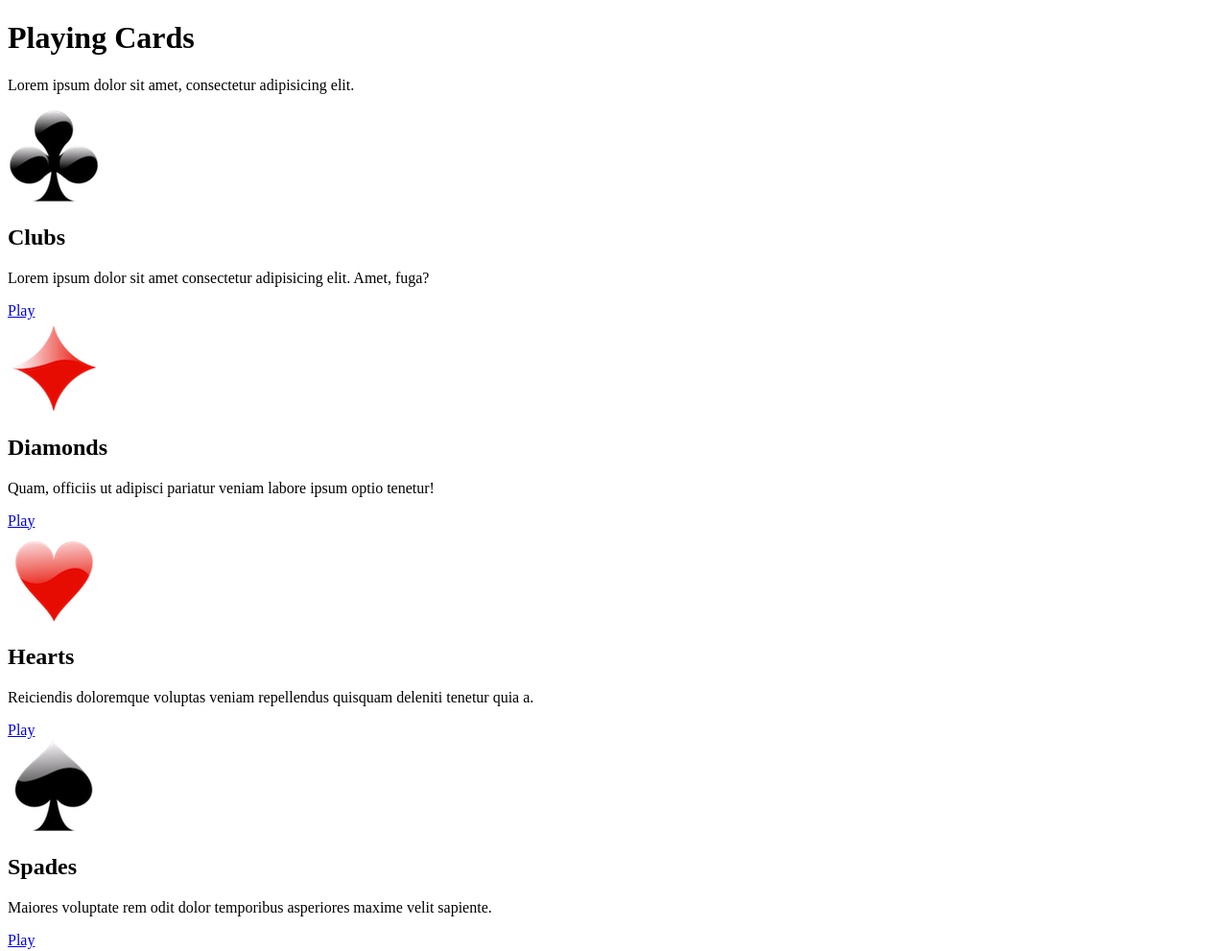
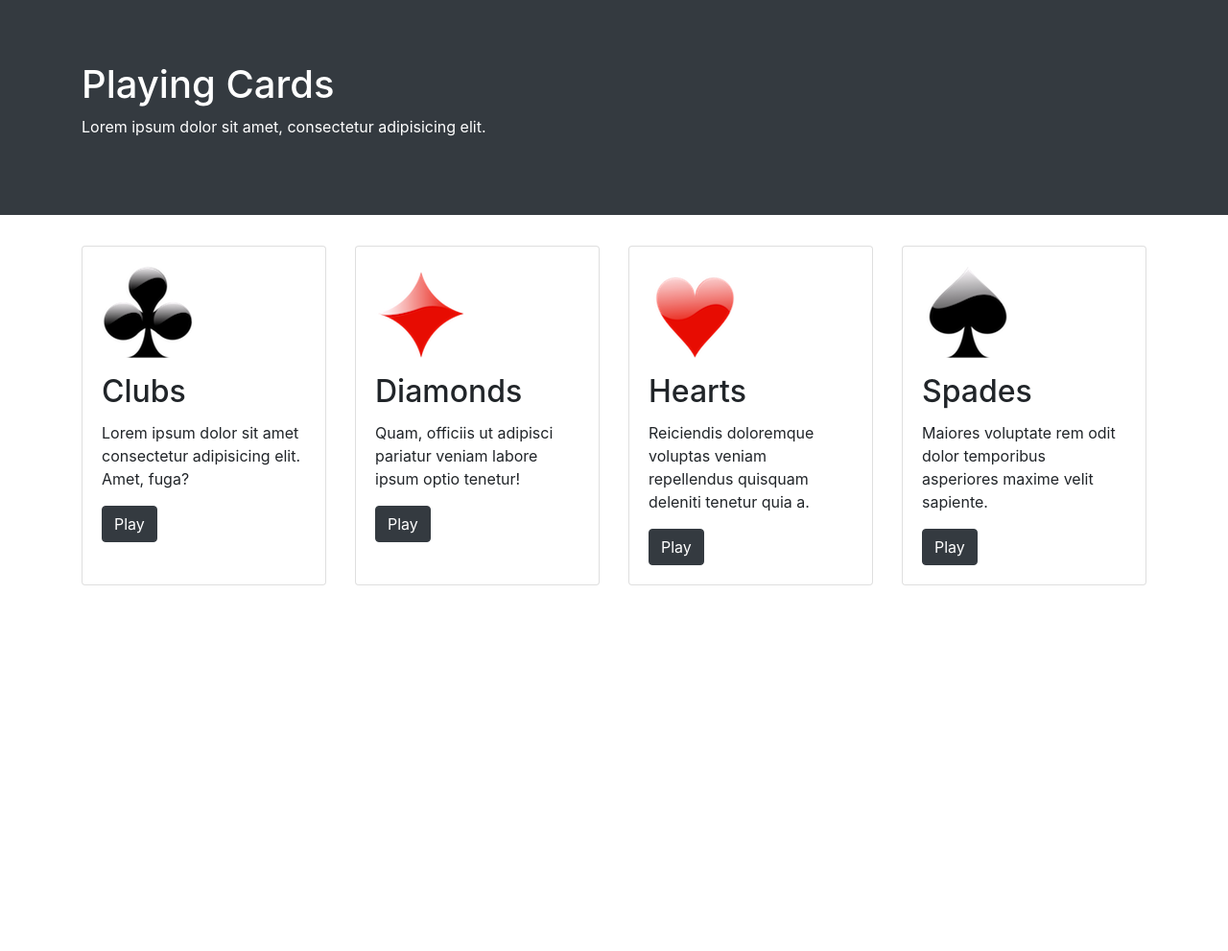
Before and after one commit to KariW1005/exercise-08-KariW1005, a plain HTML site: page index.html in a window 1280 px wide. Shown: the whole page at 96% size. After the commit the page ends 800 px from the top, so only its background shows below. Drawn offline with nearby package versions, Linux system fonts and the light colour scheme.

Commit message:
Add Bootstrap Code

```diff
--- a/index.html
+++ b/index.html
@@ -2,51 +2,97 @@
 <html lang="en">
 <head>
   <meta charset="utf-8">
+  <meta name="viewport" content="width=device-width, initial-scale=1, shrink-to-fit=no">
   <title>Playing Cards</title>
 
   <!-- link in Bootstrap here -->
+  <link rel="stylesheet" href="https://cdn.jsdelivr.net/npm/bootstrap@4.6.1/dist/css/bootstrap.min.css" integrity="sha384-zCbKRCUGaJDkqS1kPbPd7TveP5iyJE0EjAuZQTgFLD2ylzuqKfdKlfG/eSrtxUkn" crossorigin="anonymous">
 </head>
 
 <body>
-  <header>
-    <h1>Playing Cards</h1>
-    <p>Lorem ipsum dolor sit amet, consectetur adipisicing elit.</p>
+  <header class="jumbotron jumbotron-fluid bg-dark text-white">
+    <div class="container">
+      <h1>Playing Cards</h1>
+      <p>Lorem ipsum dolor sit amet, consectetur adipisicing elit.</p>
+    </div>
   </header>
 
   <main>
-
+    <div class="container">
     <!-- Card 1 -->
-    <div>
-      <img src="img/card-club-icon.png" alt="the club suit symbol">
-      <h2>Clubs</h2>
-      <p>Lorem ipsum dolor sit amet consectetur adipisicing elit. Amet, fuga?</p>
-      <a href="#">Play</a>
+    <div class="row">
+      <div class="d-flex col-md-6 col-xl-3">
+        <div class="card mb-4">
+          <div class="card-body">
+          <div class="row">
+            <div class="col-sm-auto col-xl-12">
+              <img src="img/card-club-icon.png" alt="the club suit symbol" class="pb-3">
+            </div>
+            <div class="col">
+              <h2 class="card-title">Clubs</h2>
+              <p class="card-text">Lorem ipsum dolor sit amet consectetur adipisicing elit. Amet, fuga?</p>
+              <a class="btn btn-dark" href="#">Play</a>
+            </div>
+          </div>
+        </div>
+      </div>
     </div>
 
     <!-- Card 2 -->
-    <div>
-      <img src="img/card-diamond-icon.png" alt="the diamond suit symbol">
-      <h2>Diamonds</h2>
-      <p>Quam, officiis ut adipisci pariatur veniam labore ipsum optio tenetur!</p>
-      <a href="#">Play</a>
+    <div class="d-flex col-md-6 col-xl-3">
+      <div class="card mb-4">
+        <div class="card-body">
+        <div class="row">
+          <div class="col-sm-auto col-xl-12">
+            <img src="img/card-diamond-icon.png" alt="the diamond suit symbol" class="pb-3">
+          </div>
+          <div class="col">
+            <h2 class="card-title">Diamonds</h2>
+            <p class="card-text">Quam, officiis ut adipisci pariatur veniam labore ipsum optio tenetur!</p>
+            <a class="btn btn-dark" href="#">Play</a>
+          </div>
+        </div>
+      </div>
     </div>
+  </div>
 
     <!-- Card 3 -->
-    <div>
-      <img src="img/card-heart-icon.png" alt="the heart suit symbol">
-      <h2>Hearts</h2>
-      <p>Reiciendis doloremque voluptas veniam repellendus quisquam deleniti tenetur quia a.</p>
-      <a href="#">Play</a>
+    <div class="d-flex col-md-6 col-xl-3">
+      <div class="card mb-4">
+        <div class="card-body">
+        <div class="row">
+          <div class="col-sm-auto col-xl-12">
+            <img src="img/card-heart-icon.png" alt="the heart suit symbol" class="pb-3">
+          </div>
+          <div class="col">
+            <h2 class="card-title">Hearts</h2>
+            <p class="card-text">Reiciendis doloremque voluptas veniam repellendus quisquam deleniti tenetur quia a.</p>
+            <a class="btn btn-dark" href="#">Play</a>
+          </div>
+        </div>
+      </div>
     </div>
+  </div>
 
     <!-- Card 4 -->
-    <div>
-      <img src="img/card-spade-icon.png" alt="the heart suit symbol">
-      <h2>Spades</h2>
-      <p>Maiores voluptate rem odit dolor temporibus asperiores maxime velit sapiente.</p>
-      <a href="#">Play</a>
+    <div class="d-flex col-md-6 col-xl-3">
+      <div class="card mb-4">
+        <div class="card-body">
+        <div class="row">
+          <div class="col-sm-auto col-xl-12">
+            <img src="img/card-spade-icon.png" alt="the heart suit symbol" class="pb-3">
+          </div>
+          <div class="col">
+            <h2 class="card-title">Spades</h2>
+            <p class="card-text">Maiores voluptate rem odit dolor temporibus asperiores maxime velit sapiente.</p>
+            <a class="btn btn-dark" href="#">Play</a>
+          </div>
+        </div>
+      </div>
     </div>
-
+  </div>
+</div>
+    </div>
   </main>
 </body>
 </html>
```
Also changed, not shown: 1 other file.
